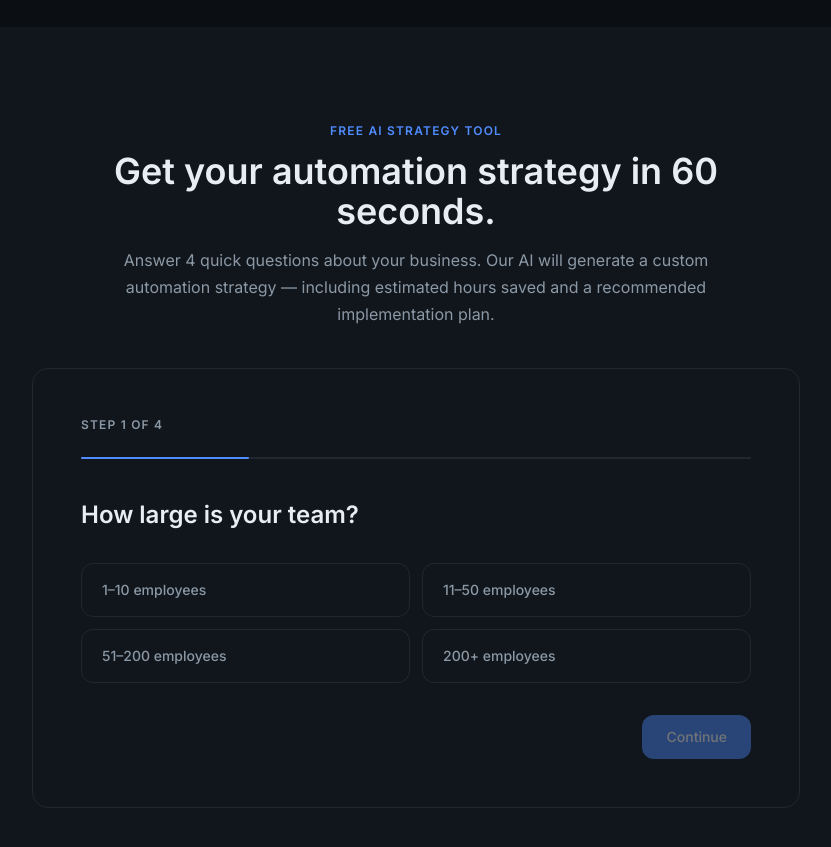
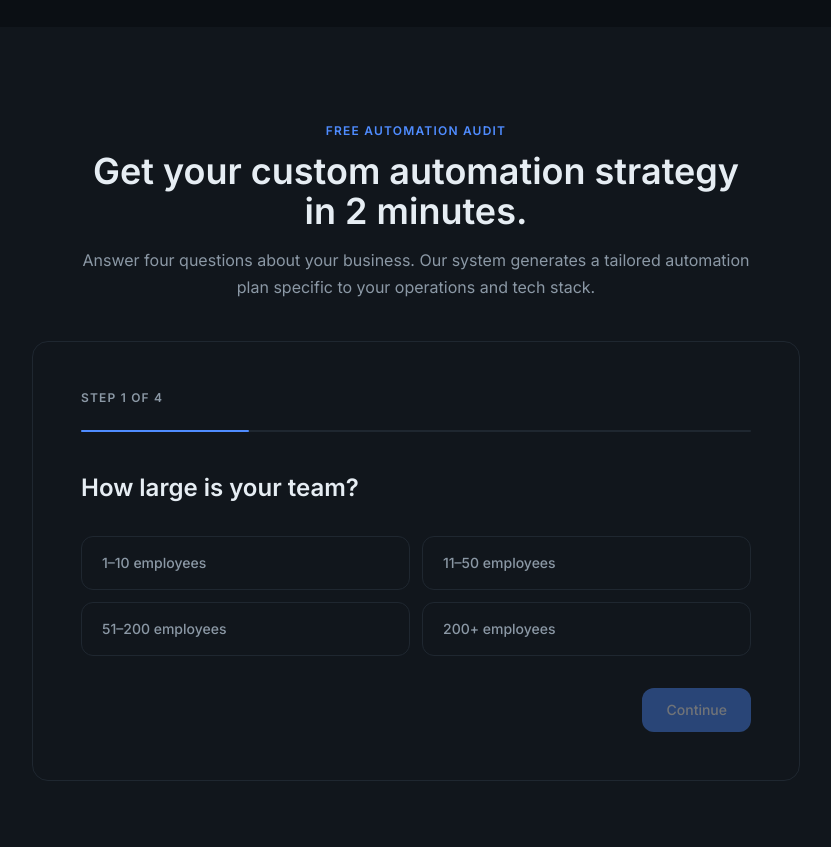
Before and after one commit to AnshXGrind/Launcify_new, a Next.js app: page / in a window 1280 px wide. Shown: the part 2320-3167 px from the top of the page, without its empty margins (224-1055 px from the left). Built offline with nearby package versions, Linux system fonts and the light colour scheme.

Commit message:
fix: StrategyAssistant plain CSS (no framer-motion), homepage strategy copy alignment

```diff
--- a/app/page.tsx
+++ b/app/page.tsx
@@ -202,15 +202,14 @@ export default function HomePage() {
         <AnimateIn direction="up">
           <div className="mb-10 text-center max-w-2xl mx-auto">
             <p className="text-xs font-semibold uppercase tracking-widest text-primary mb-3">
-              Free AI Strategy Tool
+              Free Automation Audit
             </p>
             <h2 className="text-3xl md:text-4xl font-semibold text-text mb-4">
-              Get your automation strategy in 60 seconds.
+              Get your custom automation strategy in 2 minutes.
             </h2>
             <p className="text-muted">
-              Answer 4 quick questions about your business. Our AI will generate
-              a custom automation strategy — including estimated hours saved and
-              a recommended implementation plan.
+              Answer four questions about your business. Our system generates a
+              tailored automation plan specific to your operations and tech stack.
             </p>
           </div>
         </AnimateIn>
--- a/components/StrategyAssistant.tsx
+++ b/components/StrategyAssistant.tsx
@@ -1,7 +1,6 @@
 "use client";
 
 import { useState } from "react";
-import { motion, AnimatePresence } from "framer-motion";
 import Button from "./Button";
 
 // ── Types ──────────────────────────────────────────────
@@ -42,8 +41,6 @@ const TECH_STACK_OPTIONS = [
   "Google Workspace",
   "Custom / Internal tools",
 ];
-
-const ease = [0.25, 0.1, 0.25, 1] as const;
 
 // ── Main component ─────────────────────────────────────
 export default function StrategyAssistant() {
@@ -90,12 +87,7 @@ export default function StrategyAssistant() {
   // ── RESULT VIEW ──────────────────────────────────────
   if (strategy) {
     return (
-      <motion.div
-        initial={{ opacity: 0, y: 16 }}
-        animate={{ opacity: 1, y: 0 }}
-        transition={{ duration: 0.5, ease }}
-        className="bg-surface border border-border rounded-lg p-8 md:p-12"
-      >
+      <div className="bg-surface border border-border rounded-lg p-8 md:p-12">
         <p className="text-xs font-semibold uppercase tracking-widest text-primary mb-2">
           Your Automation Strategy
         </p>
@@ -189,7 +181,7 @@ export default function StrategyAssistant() {
             Start over
           </button>
         </div>
-      </motion.div>
+      </div>
     );
   }
 
@@ -209,14 +201,7 @@ export default function StrategyAssistant() {
         />
       </div>
 
-      <AnimatePresence mode="wait">
-        <motion.div
-          key={step}
-          initial={{ opacity: 0, x: 12 }}
-          animate={{ opacity: 1, x: 0 }}
-          exit={{ opacity: 0, x: -12 }}
-          transition={{ duration: 0.25, ease }}
-        >
+      <div>
           {/* Step 1 — Company Size */}
           {step === 1 && (
             <div>
@@ -378,8 +363,7 @@ export default function StrategyAssistant() {
               </div>
             </div>
           )}
-        </motion.div>
-      </AnimatePresence>
+      </div>
     </div>
   );
 }
```
